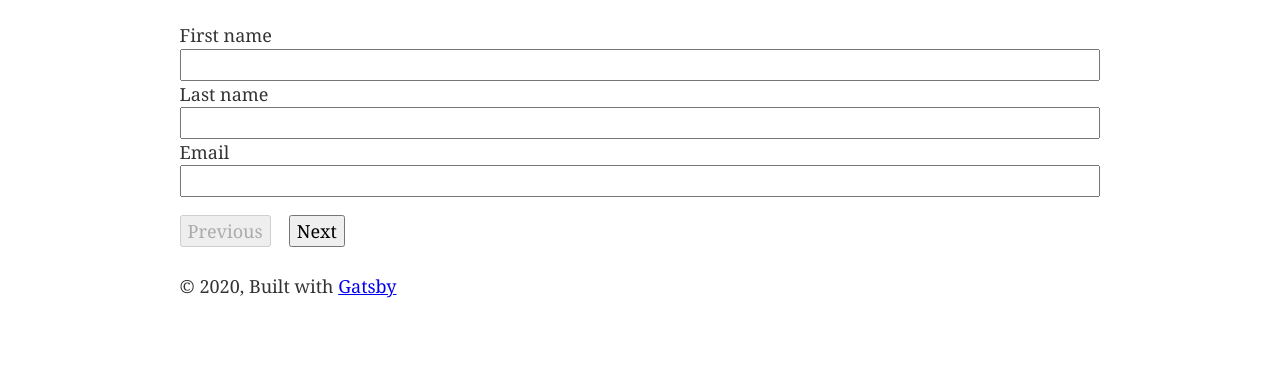
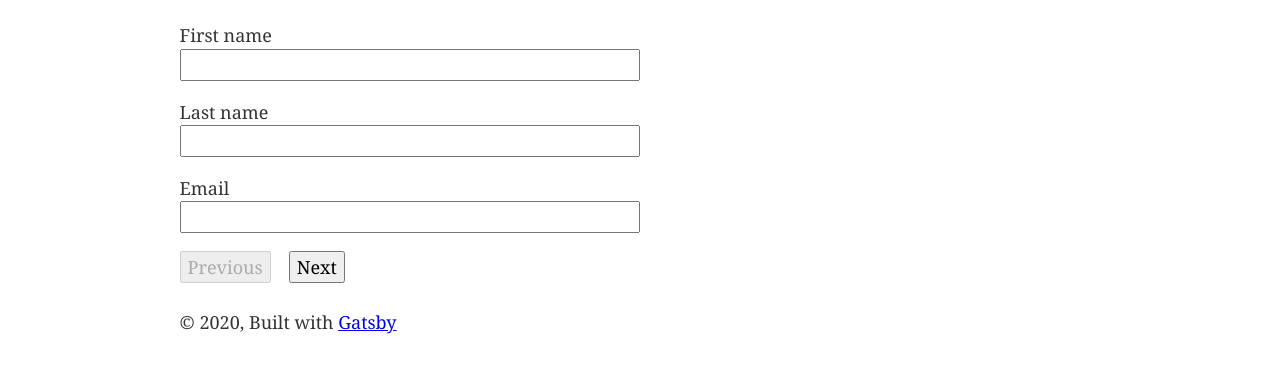
Before and after one commit to Lornz-/gatsby-with-form-wizard, a Gatsby site: page /form-wizard in a window 1280 px wide. Shown: the part 171-544 px from the top of the page. Built offline with nearby package versions, Linux system fonts and the light colour scheme; Gatsby itself is replaced by a stand-in of ours.

Commit message:
add css stack layout

```diff
--- a/src/components/layout.css
+++ b/src/components/layout.css
@@ -3,11 +3,13 @@ html {
   -ms-text-size-adjust: 100%;
   -webkit-text-size-adjust: 100%;
 }
+
 body {
   margin: 0;
   -webkit-font-smoothing: antialiased;
   -moz-osx-font-smoothing: grayscale;
 }
+
 article,
 aside,
 details,
@@ -22,55 +24,68 @@ section,
 summary {
   display: block;
 }
+
 audio,
 canvas,
 progress,
 video {
   display: inline-block;
 }
+
 audio:not([controls]) {
   display: none;
   height: 0;
 }
+
 progress {
   vertical-align: baseline;
 }
+
 [hidden],
 template {
   display: none;
 }
+
 a {
   background-color: transparent;
   -webkit-text-decoration-skip: objects;
 }
+
 a:active,
 a:hover {
   outline-width: 0;
 }
+
 abbr[title] {
   border-bottom: none;
   text-decoration: underline;
   text-decoration: underline dotted;
 }
+
 b,
 strong {
   font-weight: inherit;
   font-weight: bolder;
 }
+
 dfn {
   font-style: italic;
 }
+
 h1 {
   font-size: 2em;
   margin: 0.67em 0;
 }
+
 mark {
   background-color: #ff0;
   color: #000;
 }
+
 small {
   font-size: 80%;
 }
+
 sub,
 sup {
   font-size: 75%;
@@ -78,18 +93,23 @@ sup {
   position: relative;
   vertical-align: baseline;
 }
+
 sub {
   bottom: -0.25em;
 }
+
 sup {
   top: -0.5em;
 }
+
 img {
   border-style: none;
 }
+
 svg:not(:root) {
   overflow: hidden;
 }
+
 code,
 kbd,
 pre,
@@ -97,14 +117,17 @@ samp {
   font-family: monospace, monospace;
   font-size: 1em;
 }
+
 figure {
   margin: 1em 40px;
 }
+
 hr {
   box-sizing: content-box;
   height: 0;
   overflow: visible;
 }
+
 button,
 input,
 optgroup,
@@ -112,24 +135,30 @@ select,
 textarea {
   font: inherit;
   margin: 0;
+  max-width: 50%;
 }
+
 optgroup {
   font-weight: 700;
 }
+
 button,
 input {
   overflow: visible;
 }
+
 button,
 select {
   text-transform: none;
 }
+
 [type="reset"],
 [type="submit"],
 button,
 html [type="button"] {
   -webkit-appearance: button;
 }
+
 [type="button"]::-moz-focus-inner,
 [type="reset"]::-moz-focus-inner,
 [type="submit"]::-moz-focus-inner,
@@ -137,17 +166,20 @@ button::-moz-focus-inner {
   border-style: none;
   padding: 0;
 }
+
 [type="button"]:-moz-focusring,
 [type="reset"]:-moz-focusring,
 [type="submit"]:-moz-focusring,
 button:-moz-focusring {
   outline: 1px dotted ButtonText;
 }
+
 fieldset {
   border: 1px solid silver;
   margin: 0 2px;
   padding: 0.35em 0.625em 0.75em;
 }
+
 legend {
   box-sizing: border-box;
   color: inherit;
@@ -156,48 +188,60 @@ legend {
   padding: 0;
   white-space: normal;
 }
+
 textarea {
   overflow: auto;
 }
+
 [type="checkbox"],
 [type="radio"] {
   box-sizing: border-box;
   padding: 0;
 }
+
 [type="number"]::-webkit-inner-spin-button,
 [type="number"]::-webkit-outer-spin-button {
   height: auto;
 }
+
 [type="search"] {
   -webkit-appearance: textfield;
   outline-offset: -2px;
 }
+
 [type="search"]::-webkit-search-cancel-button,
 [type="search"]::-webkit-search-decoration {
   -webkit-appearance: none;
 }
+
 ::-webkit-input-placeholder {
   color: inherit;
   opacity: 0.54;
 }
+
 ::-webkit-file-upload-button {
   -webkit-appearance: button;
   font: inherit;
 }
+
 html {
   font: 112.5%/1.45em georgia, serif;
   box-sizing: border-box;
   overflow-y: scroll;
 }
+
 * {
   box-sizing: inherit;
 }
+
 *:before {
   box-sizing: inherit;
 }
+
 *:after {
   box-sizing: inherit;
 }
+
 body {
   color: hsla(0, 0%, 0%, 0.8);
   font-family: georgia, serif;
@@ -209,6 +253,7 @@ body {
   -webkit-font-feature-settings: "kern", "liga", "clig", "calt";
   font-feature-settings: "kern", "liga", "clig", "calt";
 }
+
 img {
   max-width: 100%;
   margin-left: 0;
@@ -220,6 +265,7 @@ img {
   padding-top: 0;
   margin-bottom: 1.45rem;
 }
+
 h1 {
   margin-left: 0;
   margin-right: 0;
@@ -237,6 +283,7 @@ h1 {
   font-size: 2.25rem;
   line-height: 1.1;
 }
+
 h2 {
   margin-left: 0;
   margin-right: 0;
@@ -254,6 +301,7 @@ h2 {
   font-size: 1.62671rem;
   line-height: 1.1;
 }
+
 h3 {
   margin-left: 0;
   margin-right: 0;
@@ -271,6 +319,7 @@ h3 {
   font-size: 1.38316rem;
   line-height: 1.1;
 }
+
 h4 {
   margin-left: 0;
   margin-right: 0;
@@ -288,6 +337,7 @@ h4 {
   font-size: 1rem;
   line-height: 1.1;
 }
+
 h5 {
   margin-left: 0;
   margin-right: 0;
@@ -305,6 +355,7 @@ h5 {
   font-size: 0.85028rem;
   line-height: 1.1;
 }
+
 h6 {
   margin-left: 0;
   margin-right: 0;
@@ -322,6 +373,7 @@ h6 {
   font-size: 0.78405rem;
   line-height: 1.1;
 }
+
 hgroup {
   margin-left: 0;
   margin-right: 0;
@@ -332,6 +384,7 @@ hgroup {
   padding-top: 0;
   margin-bottom: 1.45rem;
 }
+
 ul {
   margin-left: 1.45rem;
   margin-right: 0;
@@ -344,6 +397,7 @@ ul {
   list-style-position: outside;
   list-style-image: none;
 }
+
 ol {
   margin-left: 1.45rem;
   margin-right: 0;
@@ -356,6 +410,7 @@ ol {
   list-style-position: outside;
   list-style-image: none;
 }
+
 dl {
   margin-left: 0;
   margin-right: 0;
@@ -366,6 +421,7 @@ dl {
   padding-top: 0;
   margin-bottom: 1.45rem;
 }
+
 dd {
   margin-left: 0;
   margin-right: 0;
@@ -376,6 +432,7 @@ dd {
   padding-top: 0;
   margin-bottom: 1.45rem;
 }
+
 p {
   margin-left: 0;
   margin-right: 0;
@@ -386,6 +443,7 @@ p {
   padding-top: 0;
   margin-bottom: 1.45rem;
 }
+
 figure {
   margin-left: 0;
   margin-right: 0;
@@ -396,6 +454,7 @@ figure {
   padding-top: 0;
   margin-bottom: 1.45rem;
 }
+
 pre {
   margin-left: 0;
   margin-right: 0;
@@ -409,6 +468,7 @@ pre {
   word-wrap: normal;
   padding: 1.45rem;
 }
+
 table {
   margin-left: 0;
   margin-right: 0;
@@ -423,6 +483,7 @@ table {
   border-collapse: collapse;
   width: 100%;
 }
+
 fieldset {
   margin-left: 0;
   margin-right: 0;
@@ -433,6 +494,7 @@ fieldset {
   padding-top: 0;
   margin-bottom: 1.45rem;
 }
+
 blockquote {
   margin-left: 1.45rem;
   margin-right: 1.45rem;
@@ -443,6 +505,7 @@ blockquote {
   padding-top: 0;
   margin-bottom: 1.45rem;
 }
+
 form {
   margin-left: 0;
   margin-right: 0;
@@ -453,6 +516,7 @@ form {
   padding-top: 0;
   margin-bottom: 1.45rem;
 }
+
 noscript {
   margin-left: 0;
   margin-right: 0;
@@ -463,6 +527,7 @@ noscript {
   padding-top: 0;
   margin-bottom: 1.45rem;
 }
+
 iframe {
   margin-left: 0;
   margin-right: 0;
@@ -473,6 +538,7 @@ iframe {
   padding-top: 0;
   margin-bottom: 1.45rem;
 }
+
 hr {
   margin-left: 0;
   margin-right: 0;
@@ -486,6 +552,7 @@ hr {
   border: none;
   height: 1px;
 }
+
 address {
   margin-left: 0;
   margin-right: 0;
@@ -496,77 +563,98 @@ address {
   padding-top: 0;
   margin-bottom: 1.45rem;
 }
+
 b {
   font-weight: bold;
 }
+
 strong {
   font-weight: bold;
 }
+
 dt {
   font-weight: bold;
 }
+
 th {
   font-weight: bold;
 }
+
 li {
   margin-bottom: calc(1.45rem / 2);
 }
+
 ol li {
   padding-left: 0;
 }
+
 ul li {
   padding-left: 0;
 }
+
 li > ol {
   margin-left: 1.45rem;
   margin-bottom: calc(1.45rem / 2);
   margin-top: calc(1.45rem / 2);
 }
+
 li > ul {
   margin-left: 1.45rem;
   margin-bottom: calc(1.45rem / 2);
   margin-top: calc(1.45rem / 2);
 }
+
 blockquote *:last-child {
   margin-bottom: 0;
 }
+
 li *:last-child {
   margin-bottom: 0;
 }
+
 p *:last-child {
   margin-bottom: 0;
 }
+
 li > p {
   margin-bottom: calc(1.45rem / 2);
 }
+
 code {
   font-size: 0.85rem;
   line-height: 1.45rem;
 }
+
 kbd {
   font-size: 0.85rem;
   line-height: 1.45rem;
 }
+
 samp {
   font-size: 0.85rem;
   line-height: 1.45rem;
 }
+
 abbr {
   border-bottom: 1px dotted hsla(0, 0%, 0%, 0.5);
   cursor: help;
 }
+
 acronym {
   border-bottom: 1px dotted hsla(0, 0%, 0%, 0.5);
   cursor: help;
 }
+
 abbr[title] {
   border-bottom: 1px dotted hsla(0, 0%, 0%, 0.5);
   cursor: help;
   text-decoration: none;
 }
+
 thead {
   text-align: left;
 }
+
 td,
 th {
   text-align: left;
@@ -580,14 +668,17 @@ th {
   padding-top: 0.725rem;
   padding-bottom: calc(0.725rem - 1px);
 }
+
 th:first-child,
 td:first-child {
   padding-left: 0;
 }
+
 th:last-child,
 td:last-child {
   padding-right: 0;
 }
+
 tt,
 code {
   background-color: hsla(0, 0%, 0%, 0.04);
@@ -598,10 +689,12 @@ code {
   padding-top: 0.2em;
   padding-bottom: 0.2em;
 }
+
 pre code {
   background: none;
   line-height: 1.42;
 }
+
 code:before,
 code:after,
 tt:before,
@@ -609,14 +702,20 @@ tt:after {
   letter-spacing: -0.2em;
   content: " ";
 }
+
 pre code:before,
 pre code:after,
 pre tt:before,
 pre tt:after {
   content: "";
 }
+
 @media only screen and (max-width: 480px) {
   html {
     font-size: 100%;
   }
 }
+
+.stack > * + * {
+  margin-top: 1em;
+}
```
